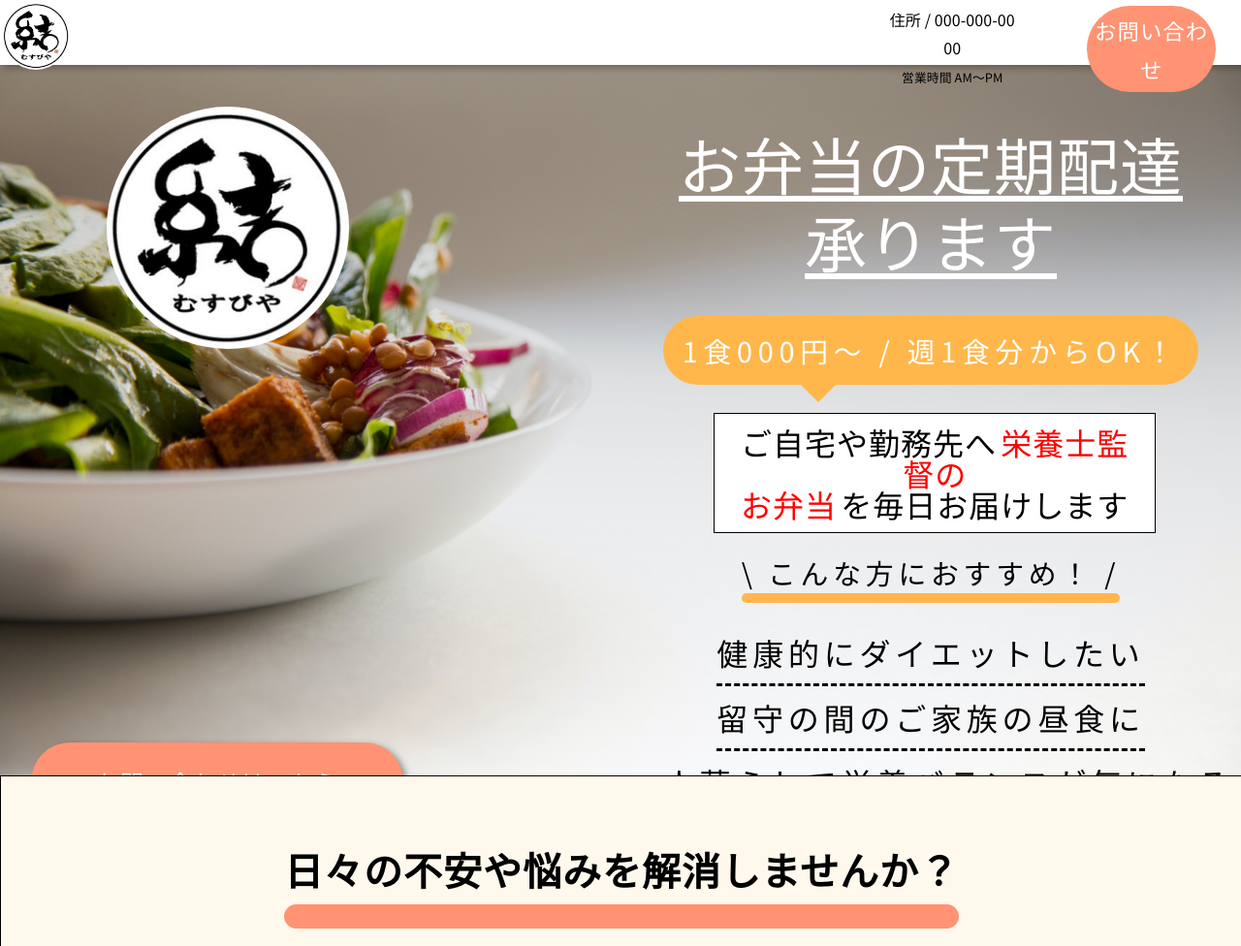
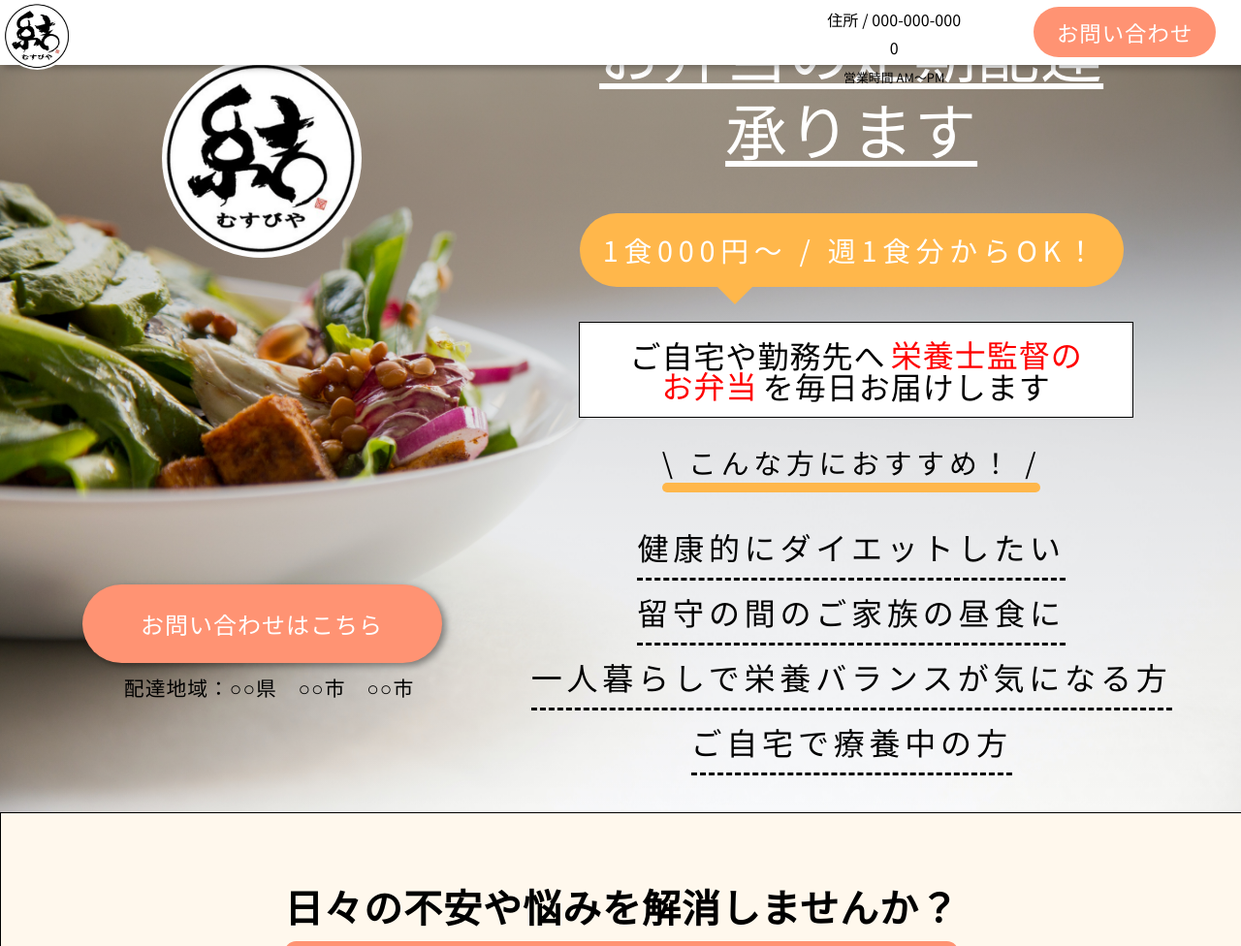
Before and after one commit to megmishoyama/LP1_test, a plain HTML site: page index.html in a window 1280 px wide. Shown: the top 976 px of the page at 97% size. Drawn offline with Linux system fonts and the light colour scheme.

Commit message:
変更２TOP

```diff
--- a/css/style.css
+++ b/css/style.css
@@ -27,12 +27,12 @@ body{
 }
 
 .header-wrap__fixed__item__img{
-  width: 100%;
+  width: auto;
 }
 
 .header-wrap__fixed__item__img img{
   border-radius: 50%;
-  width: 70px;
+  width: auto;
   height: 70px;
   object-fit: cover;
   object-position: center;
@@ -45,7 +45,8 @@ body{
   letter-spacing: 0.1px;
   text-align: center;
   padding: 0.4%;
-  width: 15%;
+  width: auto;
+  margin-left: 60%;
 }
 
 .header-wrap__fixed__item__txt small{
@@ -68,6 +69,7 @@ body{
   color: #fff;
   text-decoration: unset;
   padding: 3%;
+  position: relative;
   display: block;
   background-color: #FF9373;
   border-radius: 100px;
@@ -86,9 +88,10 @@ body{
   background-size: cover;
   background-position: 50%;
   position: relative;
-  width: 100%;
+  width: auto;
   height: 100vh;
   z-index: 0;
+  padding-bottom: 3%;
 }
 
 .top::after {
@@ -104,34 +107,40 @@ body{
 .top-wrap {
   max-width: 1400px;
   margin: 0 auto;
+  position: relative;
   display: flex;
+  align-items: flex-end;
   transform: scale(-1, 1);
   height: 100%;
-  width: 100%;
+  width: auto;
 }
 
 .top-wrap__left {
-  width: 50%;
+  width: auto;
   align-items: flex-end;
-  margin-bottom: 3%;
+  max-height: 1000px;
+  flex-basis: auto;
+  margin-left: 5%;
+  margin-bottom: 5%;
 }
 
 .top-wrap__left__img{
-  width: 45%;
+  width: 50%;
+  aspect-ratio: 1 / 1;
+  margin-bottom: 80%;
+  margin-left: 25%;
 }
 
 .top-wrap__left__img img{
   border-radius: 50%;
-  width: 250px;
-  height: 250px;
+  width: 100%;
+  height: 100%;
   object-fit: cover;
   object-position: center;
-  margin: 110px;
 }
 
 .top-wrap__left__con {
-  width: 60%;
-  margin-top: 45%;
+  width: 90%;
   margin-left: 5%;
 }
 
@@ -162,9 +171,10 @@ body{
 }
 
 .top-wrap__right {
-  width: 50%;
+  width: auto;
+  height: auto;
   text-align: center;
-  padding-bottom: 5%;
+  flex-basis: auto;
 }
 
 .top-wrap__right__top {
@@ -230,7 +240,7 @@ body{
 
 .top-wrap__right__con{
   width: auto;
-  height: 100%;
+  height: auto;
 }
 
 .top-wrap__right__con__ttl{
```
